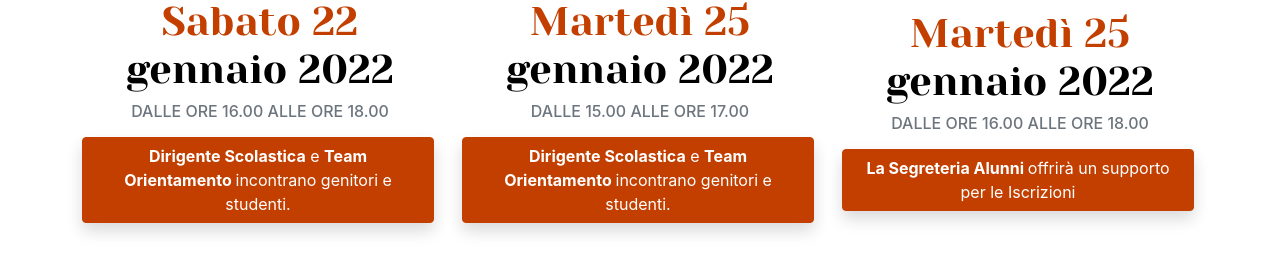
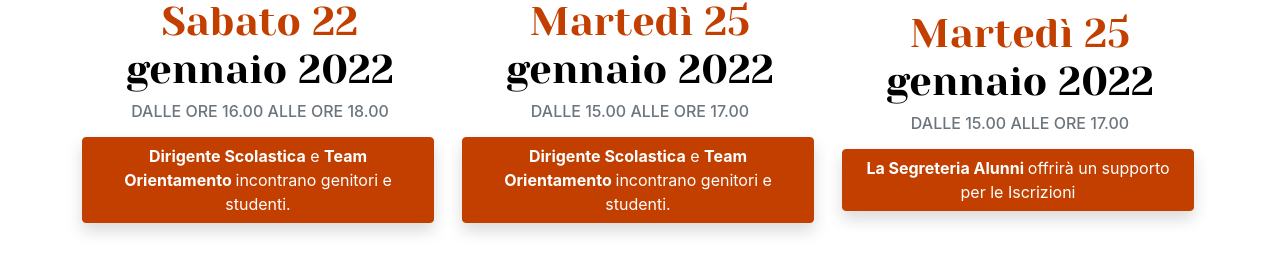
Before and after one commit to PiervitoCreanza/orientamento.liceodegiorgi.edu.it, a Jekyll site: the page built from incontri.html, in a window 1280 px wide and 900 px high, scrolled down 3757 px. Shown: the part 629-897 px from the top of the window. Built offline with Jekyll 4.4.1, drawn with Linux system fonts in a browser that asks for light colours.

Commit message:
Updated '_data/incontri.json' via CloudCannon

```diff
--- a/_data/incontri.json
+++ b/_data/incontri.json
@@ -175,7 +175,7 @@
 				{
 					"giorno": "Martedì 25",
 					"mese": "gennaio 2022",
-					"orario": "dalle ore 16.00 alle ore 18.00",
+					"orario": "dalle 15.00 alle ore 17.00",
 					"url": "Sede Centrale",
 					"pulsante": "<b>La Segreteria Alunni </b> offrirà un supporto per le Iscrizioni "
 				}
```
